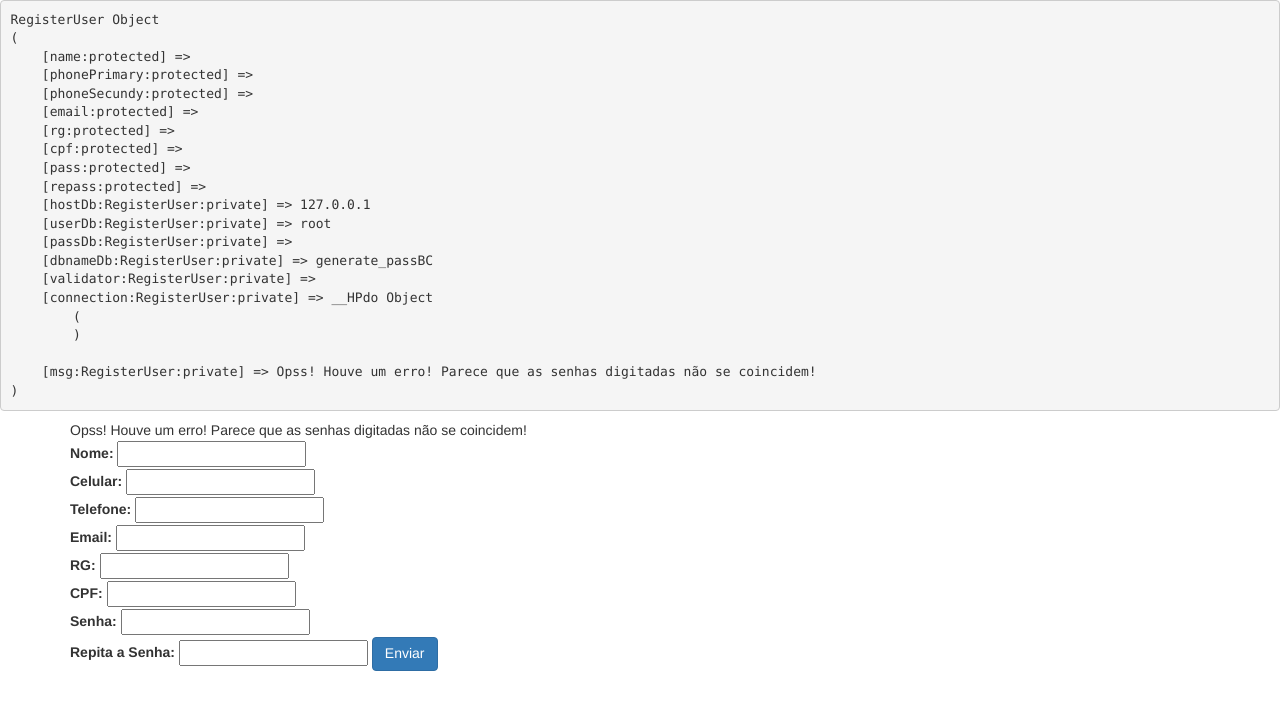
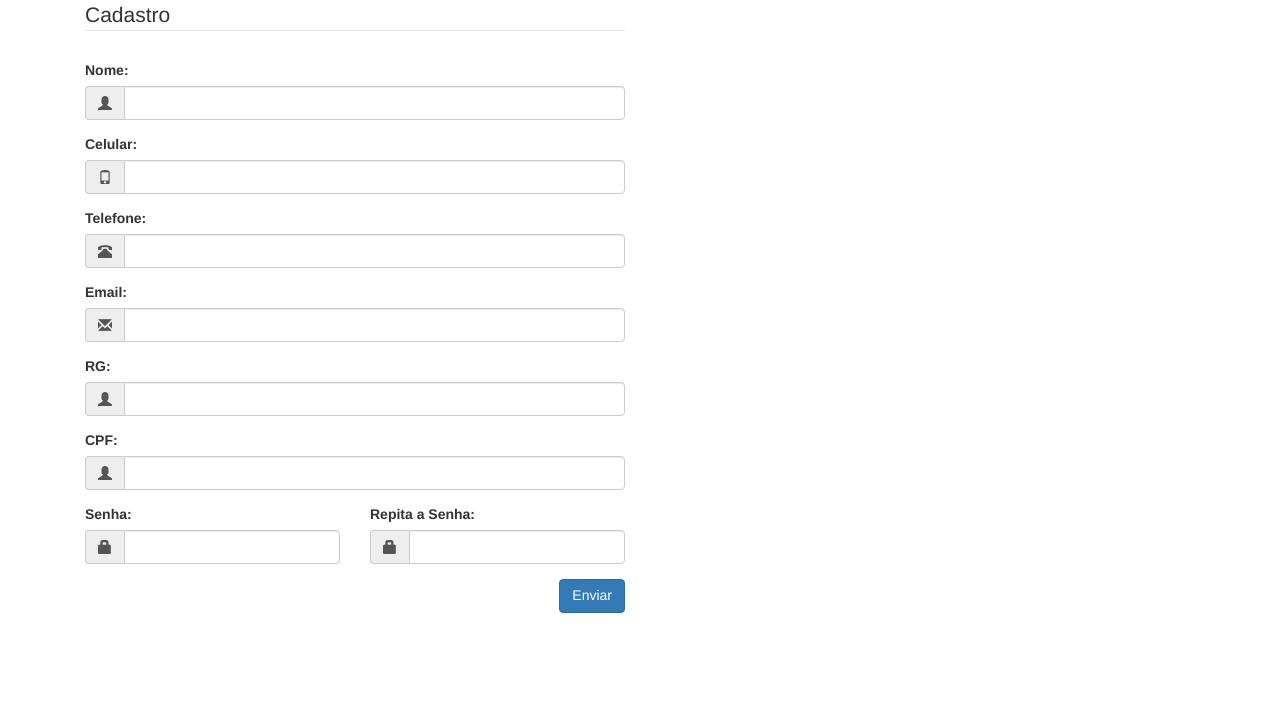
Before and after one commit to mps147/UserBC, a PHP site: page / in a window 1280 px wide. Shown: the top 710 px of the page. Run offline with PHP 8.4, Linux system fonts and the light colour scheme.

Commit message:
Formatting form and error message

```diff
--- a/_inc/conf.php
+++ b/_inc/conf.php
@@ -3,6 +3,3 @@
 
   $db = new RegisterUser();
   $db->validateFields();
-  echo "<pre>";
-  print_r($db);
-  echo "</pre>";
--- a/class/RegisterUser.php
+++ b/class/RegisterUser.php
@@ -16,6 +16,7 @@ class RegisterUser extends UserBC {
   private $validator;
   private $connection;
   private $msg;
+  private $class;
 
   function __construct() {
     parent::__construct();
@@ -46,8 +47,9 @@ class RegisterUser extends UserBC {
       $numRow = $query->rowCount();
 
       if ($numRow != 0):
-        $this->setMsg("Nome já está sendo usado!");
+        $this->setMsg("Nome já está sendo utilizado!");
         $this->setValidator(FALSE);
+        $this->setClass("field-invalid");
         return FALSE;
       endif;
     endif;
@@ -58,44 +60,51 @@ class RegisterUser extends UserBC {
       $numRow = $query->rowCount();
 
       if ($numRow != 0):
-        $this->setMsg("Email já está sendo usado!");
+        $this->setMsg("Email já está sendo utilizado!");
+        $this->setValidator(FALSE);
+        $this->setClass("field-invalid");
+        return FALSE;
+      endif;
+    endif;
+
+    if (!empty($this->getRg())):
+      $query = $this->connection->prepare("SELECT rg FROM users WHERE rg = '{$this->getRg()}'") or die($this->connection->errorInfo());
+      $query->execute();
+      $numRow = $query->rowCount();
+
+      if ($numRow != 0):
+        $this->setMsg("RG já está sendo utilizado!");
+        $this->setValidator(FALSE);
+        $this->setClass("field-invalid");
+        return FALSE;
+      endif;
+    endif;
+
+    if (!empty($this->getCpf())):
+      $query = $this->connection->prepare("SELECT cpf FROM users WHERE cpf = '{$this->getCpf()}'") or die($this->connection->errorInfo());
+      $query->execute();
+      $numRow = $query->rowCount();
+
+      if ($numRow != 0):
+        $this->setMsg("CPF já está sendo utilizado!");
+        $this->setClass("field-invalid");
         $this->setValidator(FALSE);
         return FALSE;
       endif;
     endif;
 
-    if(!empty($this->getRg())):
-      $query = $this->connection->prepare("SELECT rg FROM users WHERE rg = '{$this->getRg()}'") or die($this->connection->errorInfo());
-      $query->execute();
-      $numRow = $query->rowCount();
-
-      if($numRow != 0):
-        $this->setMsg("RG já está sendo utilizado!");
+    if (!(empty($this->getRepass())) AND ! (empty($this->getPass()))):
+      if ($this->getRepass() === $this->getPass()):
+        $this->setMsg("Cadastro Realizado com Sucesso! :)");
+        $this->setClass("rg-sucess");
+        $this->setValidator(TRUE);
+        $this->insertDB();
+      else:
+        $this->setMsg("Opss! Houve um erro! Parece que as senhas digitadas não se coincidem!");
+        $this->setClass("field-invalid");
         $this->setValidator(FALSE);
         return FALSE;
       endif;
-    endif;
-
-    if(!empty($this->getCpf())):
-      $query = $this->connection->prepare("SELECT cpf FROM users WHERE cpf = '{$this->getCpf()}'") or die($this->connection->errorInfo());
-      $query->execute();
-      $numRow = $query->rowCount();
-
-      if($numRow != 0):
-        $this->setMsg("CPF já está sendo utilizado!");
-        $this->setValidator(FALSE);
-        return FALSE;
-      endif;
-    endif;
-
-    if ($this->getRepass() === $this->getPass() AND empty($this->getRepass()) AND empty($this->getPass() == NULL)):
-      $this->setMsg("Cadastro Realizado com Sucesso! :)");
-      $this->setValidator(TRUE);
-      $this->insertDB();
-    else:
-      $this->setMsg("Opss! Houve um erro! Parece que as senhas digitadas não se coincidem!");
-      $this->setValidator(FALSE);
-      return FALSE;
     endif;
   }
 
@@ -167,4 +176,12 @@ class RegisterUser extends UserBC {
     $this->msg = $msg;
   }
 
+  public function getClass() {
+    return $this->class;
+  }
+
+  public function setClass($class) {
+    $this->class = $class;
+  }
+
 }
--- a/css/style.css
+++ b/css/style.css
@@ -1,10 +1,2 @@
-/*
-    Created on : May 3, 2017, 11:46:43 AM
-    Author     : Marcelo Pereira dos Santos
-*/
-/*
-    Created on : May 3, 2017, 1:11:53 PM
-    Author     : coven
-*/
-
+#fm_register{position:relative;float:left;width:100%;min-height:1px;padding-left:15px;padding-right:15px;position:relative;min-height:1px;padding-left:15px;padding-right:15px;position:relative;min-height:1px;padding-left:15px;padding-right:15px}@media (min-width: 768px){#fm_register{float:left;width:50%}}@media (min-width: 992px){#fm_register{float:left;width:50%}}#fm_register>form>.field-invalid{text-align:center;background-color:red;color:#ffffff;font-weight:bold;text-transform:uppercase;padding:5px 0px;border-radius:5px}#fm_register>form>.field-invalid>p{margin:0px}#fm_register>form>.rg-sucess{text-align:center;background-color:#5fd849;color:#ffffff;font-weight:bold;text-transform:uppercase;padding:5px 0px;border-radius:5px}#fm_register>form>.rg-sucess>p{margin:0px}#fm_register>form>.row>.form-pass{position:relative;float:left;width:100%;min-height:1px;padding-left:15px;padding-right:15px;position:relative;min-height:1px;padding-left:15px;padding-right:15px;position:relative;min-height:1px;padding-left:15px;padding-right:15px}@media (min-width: 768px){#fm_register>form>.row>.form-pass{float:left;width:50%}}@media (min-width: 992px){#fm_register>form>.row>.form-pass{float:left;width:50%}}
 /*# sourceMappingURL=style.css.map */
--- a/index.php
+++ b/index.php
@@ -11,26 +11,82 @@
     </head>
     <body>
         <section class="container">
-            <form id="fm_register" action="index.php?registerUser=1" method="post">
-                <span><?php echo $db->getMsg() ?></span><br/>
+            <fieldset id="fm_register">
+                <legend>Cadastro</legend>
+                <form action="index.php" method="post">
+                    <div class="<?= $db->getClass(); ?>">
+                        <p><?= $db->getMsg(); ?></p>
+                    </div>
+
+                    <div class="form-group">
                         <label>Nome:</label>
-                <input type="text" name="registerName" required value="<?php echo (empty($_POST['registerName'])? '' : $_POST['registerName'])?>"><br/>
+                        <div class="input-group">
+                            <div class="input-group-addon"><i class="glyphicon glyphicon-user"></i></div>
+                            <input class="form-control" type="text" name="registerName" required value="<?php echo (empty($_POST['registerName']) ? '' : $_POST['registerName']) ?>">
+                        </div>
+                    </div>
+
+                    <div class="form-group">
                         <label>Celular:</label>
-                <input type="text" name="registerPhone1" required value="<?php echo (empty($_POST['registerPhone1'])? '' : $_POST['registerPhone1'])?>"><br/>
+                        <div class="input-group">
+                            <div class="input-group-addon"><i class="glyphicon glyphicon-phone"></i></div>
+                            <input class="form-control" type="text" name="registerPhone1" required value="<?php echo (empty($_POST['registerPhone1']) ? '' : $_POST['registerPhone1']) ?>">
+                        </div>
+                    </div>
+
+                    <div class="form-group">
                         <label>Telefone:</label>
-                <input type="text" name="registerPhone2" required value="<?php echo (empty($_POST['registerPhone2'])? '' : $_POST['registerPhone2'])?>"><br />
+                        <div class="input-group">
+                            <div class="input-group-addon"><i class="glyphicon glyphicon-phone-alt"></i></div>
+                            <input class="form-control" type="text" name="registerPhone2" required value="<?php echo (empty($_POST['registerPhone2']) ? '' : $_POST['registerPhone2']) ?>">
+                        </div>
+                    </div>
+
+                    <div class="form-group">
                         <label>Email:</label>
-                <input type="text" name="registerEmail" required value="<?php echo (empty($_POST['registerEmail'])? '' : $_POST['registerEmail'])?>"><br />
+                        <div class="input-group">
+                            <div class="input-group-addon"><i class="glyphicon glyphicon-envelope"></i></div>
+                            <input class="form-control" type="text" name="registerEmail" required value="<?php echo (empty($_POST['registerEmail']) ? '' : $_POST['registerEmail']) ?>">
+                        </div>
+                    </div>
+
+                    <div class="form-group">
                         <label>RG:</label>
-                <input type="text" name="registerRG" required value="<?php echo (empty($_POST['registerRG'])? '' : $_POST['registerRG'])?>"><br />
+                        <div class="input-group">
+                            <div class="input-group-addon"><i class="glyphicon glyphicon-user"></i></div>
+                            <input class="form-control" type="text" name="registerRG" required value="<?php echo (empty($_POST['registerRG']) ? '' : $_POST['registerRG']) ?>">
+                        </div>
+                    </div>
+
+                    <div class="form-group">
                         <label>CPF:</label>
-                <input type="text" name="registerCPF" required value="<?php echo (empty($_POST['registerCPF'])? '' : $_POST['registerCPF'])?>"><br />
+                        <div class="input-group">
+                            <div class="input-group-addon"><i class="glyphicon glyphicon-user"></i></div>
+                            <input class="form-control" type="text" name="registerCPF" required value="<?php echo (empty($_POST['registerCPF']) ? '' : $_POST['registerCPF']) ?>">
+                        </div>
+                    </div>
+
+                    <div class="row">
+                        <div class="form-pass form-group">
                             <label>Senha:</label>
-                <input type="password" name="registerPass" required/><br/>
+                            <div class="input-group">
+                                <div class="input-group-addon"><i class="glyphicon glyphicon-lock"></i></div>
+                                <input class="form-control" type="password" name="registerPass" required/>
+                            </div>
+                        </div>
+
+                        <div class="form-pass form-group">
                             <label>Repita a Senha:</label>
-                <input type="password" name="registerRepass" />
-                <button class="btn btn-primary" type="submit">Enviar</button>
+                            <div class="input-group">
+                                <div class="input-group-addon"><i class="glyphicon glyphicon-lock"></i></div>
+                                <input class="form-control" type="password" name="registerRepass" required/>
+                            </div>
+                        </div>
+                    </div>
+
+                    <button class="btn btn-primary pull-right" type="submit">Enviar</button>
                 </form>
+            </fieldset>
         </section>
     </body>
 </html>
```
Also changed, not shown: 1 other file. Lines whose indentation alone changed are shown as unchanged.
